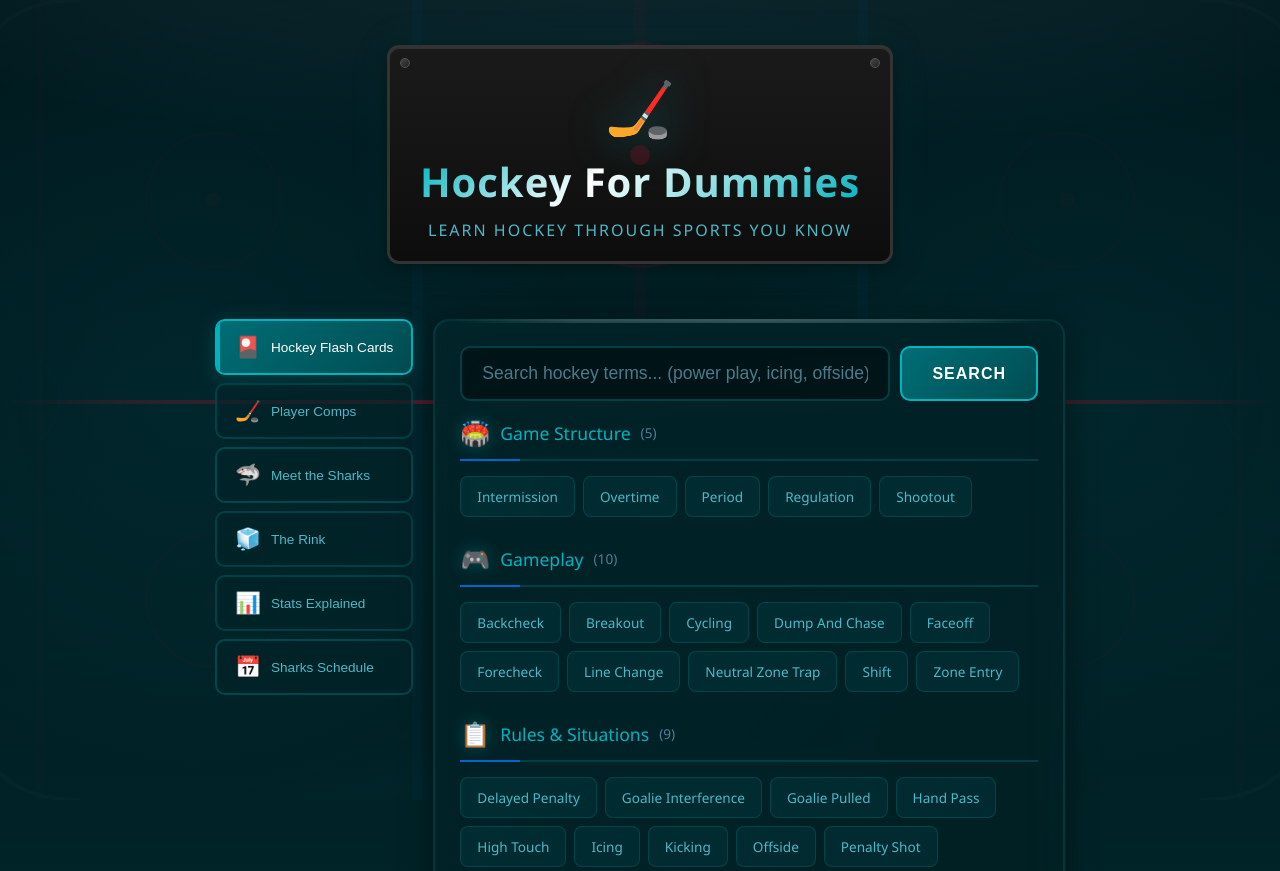
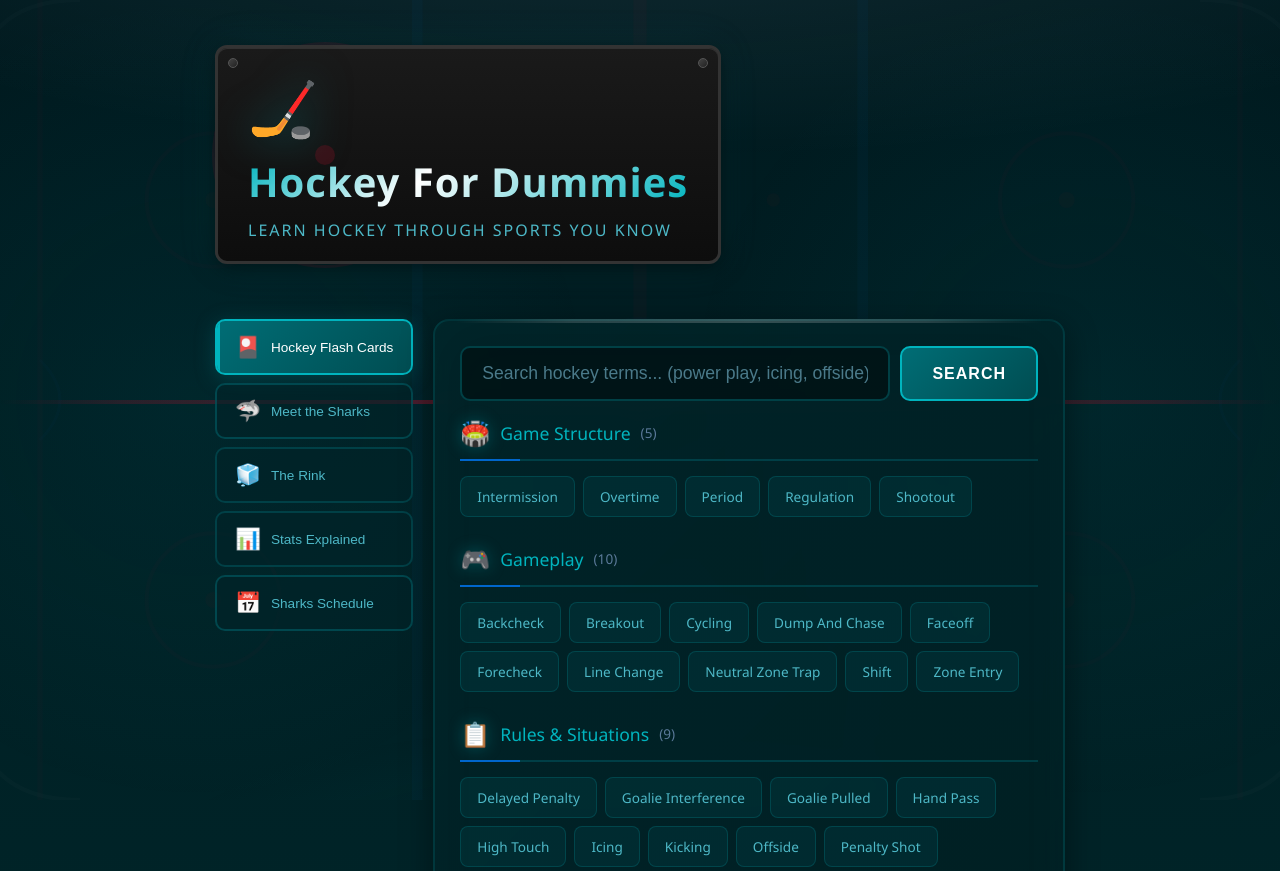
Before and after one commit to jagjothbhullar/hockey-for-dummies, a Flask app: page / in a window 1280 px wide. Shown: the top 871 px of the page. Run offline with Flask 3, Linux system fonts and the light colour scheme.

Commit message:
Align header left, remove Player Comps tab
- Left-align header with main content section
- Move faceoff circle decoration to align with header
- Remove 'Player Comps' tab from sidebar
- Move 'Meet the Sharks' up to second position

Co-Authored-By: Claude Opus 4.5 <noreply@anthropic.com>

```diff
--- a/templates/index.html
+++ b/templates/index.html
@@ -86,9 +86,9 @@
         }
 
         header {
-            text-align: center;
+            text-align: left;
             margin-bottom: 30px;
-            padding: 25px;
+            padding: 25px 0;
             position: relative;
         }
 
@@ -97,7 +97,7 @@
             content: '';
             position: absolute;
             top: 50%;
-            left: 50%;
+            left: 110px;
             transform: translate(-50%, -50%);
             width: 220px;
             height: 220px;
@@ -111,7 +111,7 @@
             content: '';
             position: absolute;
             top: 50%;
-            left: 50%;
+            left: 110px;
             transform: translate(-50%, -50%);
             width: 20px;
             height: 20px;
@@ -1665,10 +1665,6 @@
                 <button class="browse-btn home active" data-tab="dictionary">
                     <span class="browse-icon">🎴</span>
                     <span class="browse-label">Hockey Flash Cards</span>
-                </button>
-                <button class="browse-btn" data-tab="players">
-                    <span class="browse-icon">🏒</span>
-                    <span class="browse-label">Player Comps</span>
                 </button>
                 <button class="browse-btn sharks" data-tab="sharks">
                     <span class="browse-icon">🦈</span>
```
